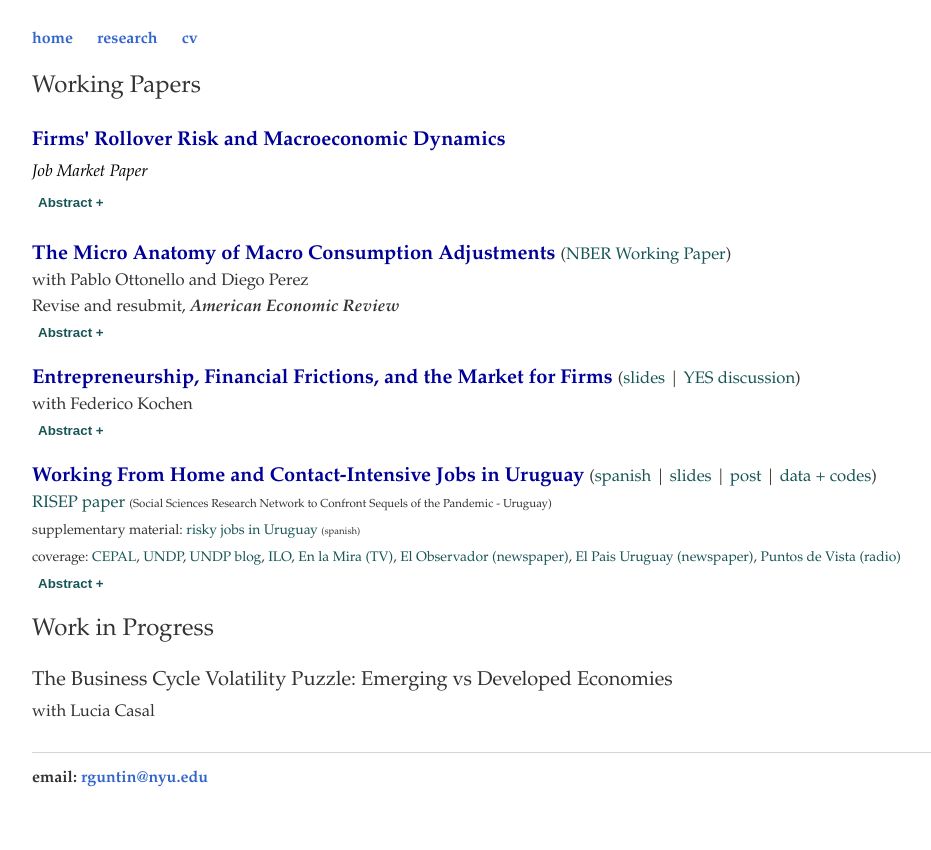
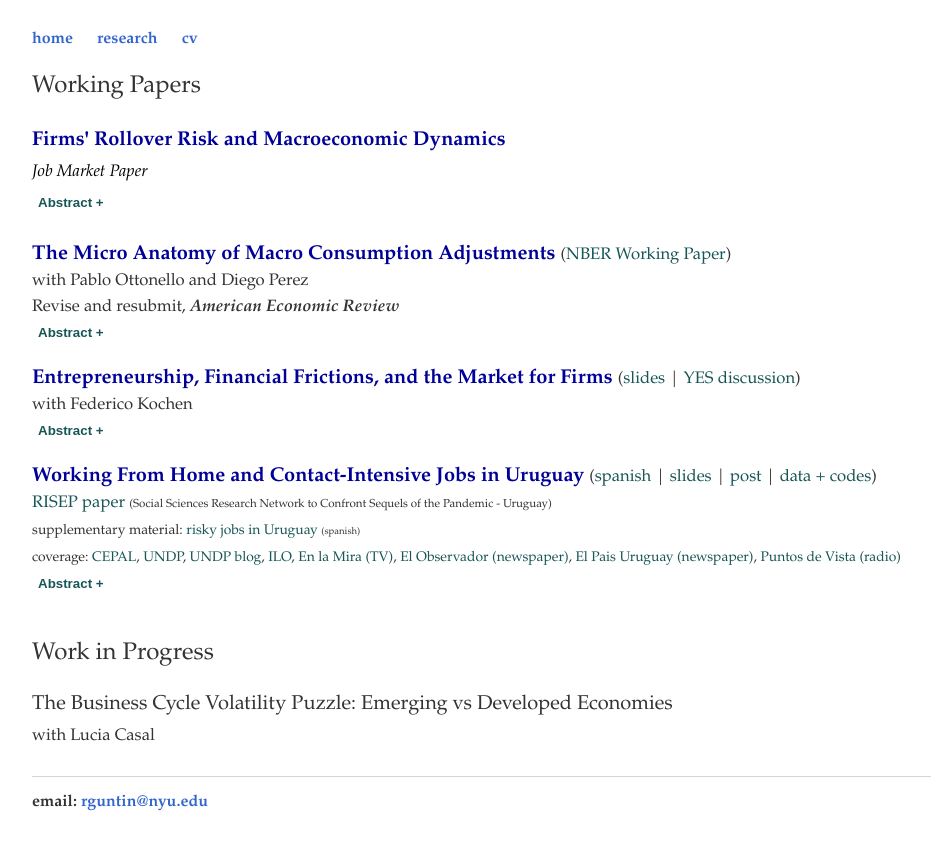
Before and after one commit to rafaguntin/rafaguntin.github.io, a Jekyll site: the page built from research/index.html, in a window 1280 px wide. Shown: the top 850 px of the page, without its empty margins (96-1027 px from the left). Built offline with Jekyll 4.4.1, drawn with Linux system fonts in a browser that asks for light colours.

Commit message:
Update index.html

```diff
--- a/research/index.html
+++ b/research/index.html
@@ -99,7 +99,9 @@ observed during the last decades. </span> <big><big>
 	</span> <big> <big>
 			</p>
 
-				<p><big>Work in Progress</p>
+				<p>
+					 <br>
+					<big>Work in Progress</p>
 
 					<p><small>
 						The Business Cycle Volatility Puzzle: Emerging vs Developed Economies<small>
```
